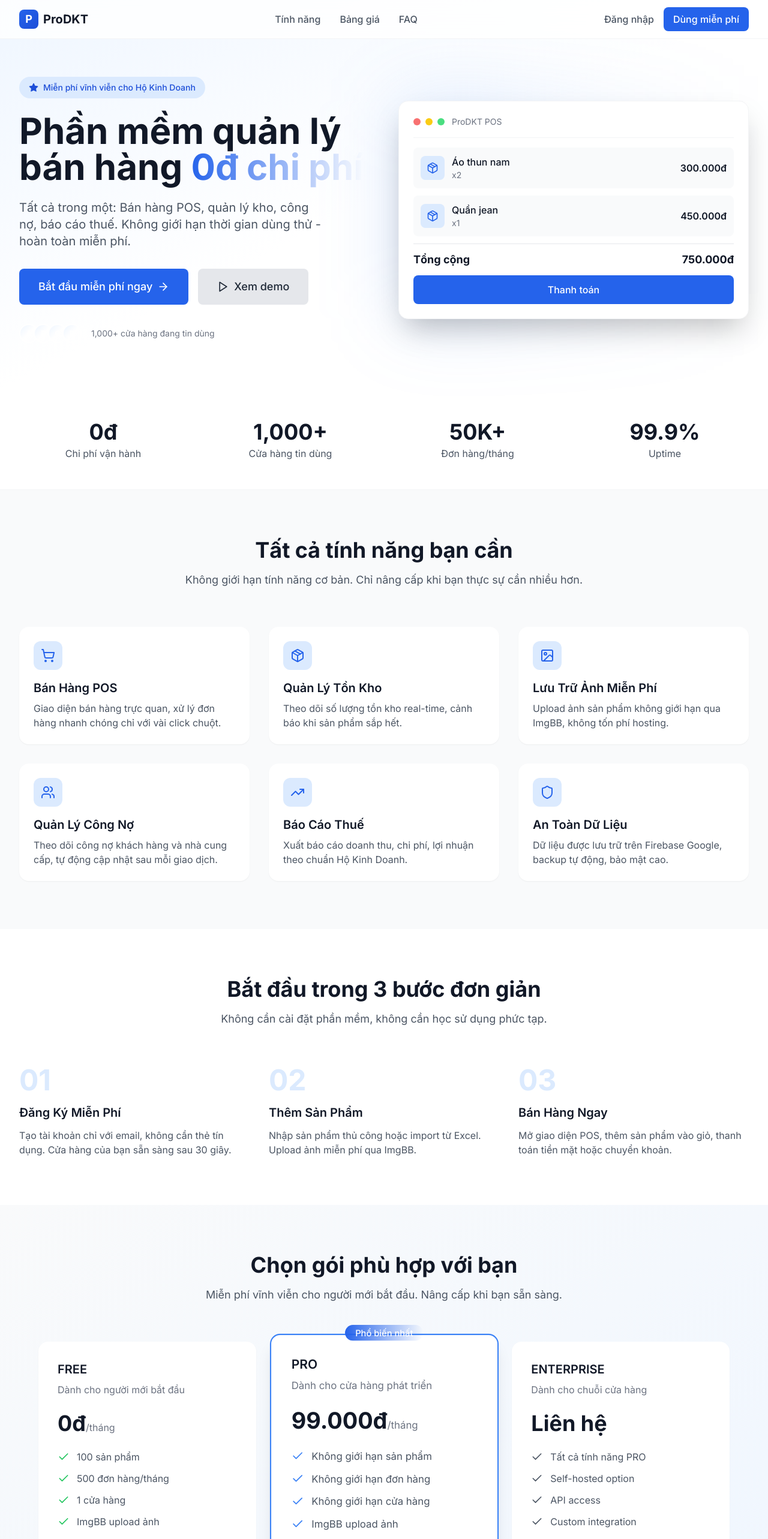
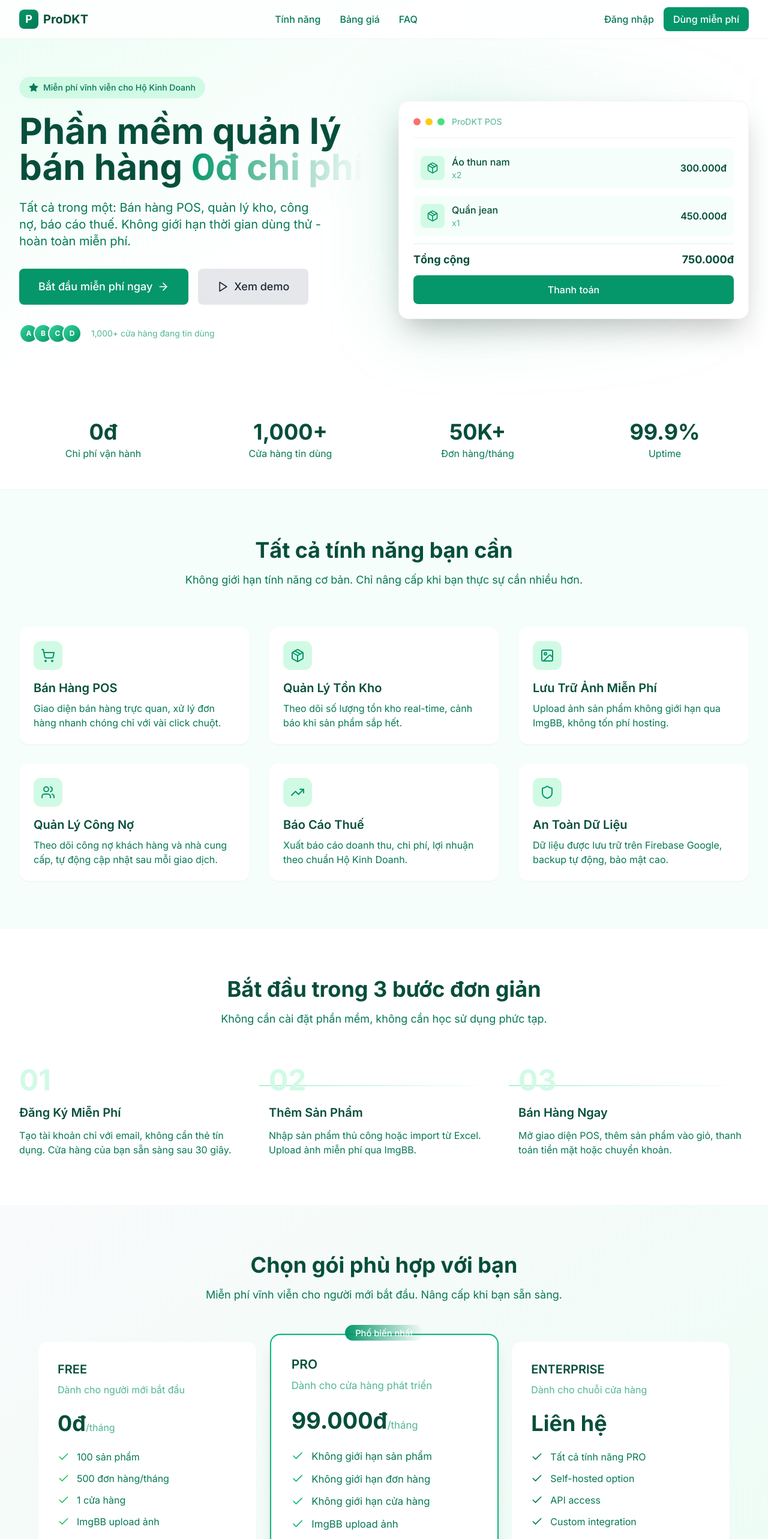
Before and after one commit to dinhkhanhtung/prodkt, a Next.js app: page / in a window 1280 px wide. Shown: the top 2566 px of the page at 60% size. Built offline with nearby package versions, Linux system fonts and the light colour scheme; no server answers.

Commit message:
Consistent Emerald theme across all pages - landing, auth, payment, upgrade, admin-setup, debug

```diff
--- a/app/page.tsx
+++ b/app/page.tsx
@@ -113,19 +113,19 @@ export default function LandingPage() {
               <div className="w-8 h-8 bg-gradient-to-br from-primary-600 to-primary-700 rounded-lg flex items-center justify-center">
                 <span className="text-white font-bold text-lg">P</span>
               </div>
-              <span className="text-xl font-bold text-gray-900">ProDKT</span>
+              <span className="text-xl font-bold text-emerald-900">ProDKT</span>
             </Link>
 
             {/* Desktop Nav */}
             <div className="hidden md:flex items-center gap-8">
-              <a href="#features" className="text-gray-600 hover:text-gray-900 font-medium">Tính năng</a>
-              <a href="#pricing" className="text-gray-600 hover:text-gray-900 font-medium">Bảng giá</a>
-              <a href="#faq" className="text-gray-600 hover:text-gray-900 font-medium">FAQ</a>
+              <a href="#features" className="text-emerald-700 hover:text-emerald-900 font-medium">Tính năng</a>
+              <a href="#pricing" className="text-emerald-700 hover:text-emerald-900 font-medium">Bảng giá</a>
+              <a href="#faq" className="text-emerald-700 hover:text-emerald-900 font-medium">FAQ</a>
             </div>
 
             {/* Auth Buttons */}
             <div className="hidden md:flex items-center gap-4">
-              <Link href="/login" className="text-gray-600 hover:text-gray-900 font-medium">
+              <Link href="/login" className="text-emerald-700 hover:text-emerald-900 font-medium">
                 Đăng nhập
               </Link>
               <Link href="/register" className="btn-primary">
@@ -147,11 +147,11 @@ export default function LandingPage() {
         {mobileMenuOpen && (
           <div className="md:hidden bg-white border-t border-gray-100">
             <div className="px-4 py-4 space-y-3">
-              <a href="#features" className="block text-gray-600 hover:text-gray-900 font-medium">Tính năng</a>
-              <a href="#pricing" className="block text-gray-600 hover:text-gray-900 font-medium">Bảng giá</a>
-              <a href="#faq" className="block text-gray-600 hover:text-gray-900 font-medium">FAQ</a>
+              <a href="#features" className="block text-emerald-700 hover:text-emerald-900 font-medium">Tính năng</a>
+              <a href="#pricing" className="block text-emerald-700 hover:text-emerald-900 font-medium">Bảng giá</a>
+              <a href="#faq" className="block text-emerald-700 hover:text-emerald-900 font-medium">FAQ</a>
               <hr className="border-gray-100" />
-              <Link href="/login" className="block text-gray-600 hover:text-gray-900 font-medium">Đăng nhập</Link>
+              <Link href="/login" className="block text-emerald-700 hover:text-emerald-900 font-medium">Đăng nhập</Link>
               <Link href="/register" className="block btn-primary text-center">Dùng miễn phí</Link>
             </div>
           </div>
@@ -167,13 +167,13 @@ export default function LandingPage() {
                 <Star className="w-4 h-4 fill-current" />
                 Miễn phí vĩnh viễn cho Hộ Kinh Doanh
               </div>
-              <h1 className="text-4xl sm:text-5xl lg:text-6xl font-bold text-gray-900 leading-tight mb-6">
+              <h1 className="text-4xl sm:text-5xl lg:text-6xl font-bold text-emerald-900 leading-tight mb-6">
                 Phần mềm quản lý bán hàng{' '}
                 <span className="text-transparent bg-clip-text bg-gradient-to-r from-primary-600 to-secondary-600">
                   0đ chi phí
                 </span>
               </h1>
-              <p className="text-lg sm:text-xl text-gray-600 mb-8 max-w-lg">
+              <p className="text-lg sm:text-xl text-emerald-700 mb-8 max-w-lg">
                 Tất cả trong một: Bán hàng POS, quản lý kho, công nợ, báo cáo thuế.
                 Không giới hạn thời gian dùng thử - hoàn toàn miễn phí.
               </p>
@@ -190,7 +190,7 @@ export default function LandingPage() {
                   Xem demo
                 </a>
               </div>
-              <div className="mt-8 flex items-center gap-4 text-sm text-gray-500">
+              <div className="mt-8 flex items-center gap-4 text-sm text-emerald-600/70">
                 <div className="flex -space-x-2">
                   {[1,2,3,4].map(i => (
                     <div key={i} className="w-8 h-8 rounded-full bg-gradient-to-br from-primary-400 to-primary-600 border-2 border-white flex items-center justify-center text-white text-xs font-bold">
@@ -210,35 +210,35 @@ export default function LandingPage() {
                     <div className="w-3 h-3 rounded-full bg-yellow-400" />
                     <div className="w-3 h-3 rounded-full bg-green-400" />
                   </div>
-                  <span className="text-sm text-gray-500">ProDKT POS</span>
+                  <span className="text-sm text-emerald-600/70">ProDKT POS</span>
                 </div>
                 <div className="space-y-3">
-                  <div className="flex justify-between items-center p-3 bg-gray-50 rounded-lg">
+                  <div className="flex justify-between items-center p-3 bg-emerald-50/50 rounded-lg">
                     <div className="flex items-center gap-3">
                       <div className="w-10 h-10 bg-primary-100 rounded-lg flex items-center justify-center">
                         <Package className="w-5 h-5 text-primary-600" />
                       </div>
                       <div>
-                        <p className="font-medium text-gray-900">Áo thun nam</p>
-                        <p className="text-sm text-gray-500">x2</p>
+                        <p className="font-medium text-emerald-900">Áo thun nam</p>
+                        <p className="text-sm text-emerald-600/70">x2</p>
                       </div>
                     </div>
-                    <span className="font-semibold text-gray-900">300.000đ</span>
+                    <span className="font-semibold text-emerald-900">300.000đ</span>
                   </div>
-                  <div className="flex justify-between items-center p-3 bg-gray-50 rounded-lg">
+                  <div className="flex justify-between items-center p-3 bg-emerald-50/50 rounded-lg">
                     <div className="flex items-center gap-3">
                       <div className="w-10 h-10 bg-primary-100 rounded-lg flex items-center justify-center">
                         <Package className="w-5 h-5 text-primary-600" />
                       </div>
                       <div>
-                        <p className="font-medium text-gray-900">Quần jean</p>
-                        <p className="text-sm text-gray-500">x1</p>
+                        <p className="font-medium text-emerald-900">Quần jean</p>
+                        <p className="text-sm text-emerald-600/70">x1</p>
                       </div>
                     </div>
-                    <span className="font-semibold text-gray-900">450.000đ</span>
+                    <span className="font-semibold text-emerald-900">450.000đ</span>
                   </div>
-                  <div className="pt-3 border-t border-gray-200">
-                    <div className="flex justify-between text-lg font-bold text-gray-900">
+                  <div className="pt-3 border-t border-emerald-100">
+                    <div className="flex justify-between text-lg font-bold text-emerald-900">
                       <span>Tổng cộng</span>
                       <span>750.000đ</span>
                     </div>
@@ -258,33 +258,33 @@ export default function LandingPage() {
         <div className="max-w-7xl mx-auto px-4 sm:px-6 lg:px-8">
           <div className="grid grid-cols-2 md:grid-cols-4 gap-8 text-center">
             <div>
-              <p className="text-3xl sm:text-4xl font-bold text-gray-900">0đ</p>
-              <p className="text-gray-600 mt-1">Chi phí vận hành</p>
+              <p className="text-3xl sm:text-4xl font-bold text-emerald-900">0đ</p>
+              <p className="text-emerald-700 mt-1">Chi phí vận hành</p>
             </div>
             <div>
-              <p className="text-3xl sm:text-4xl font-bold text-gray-900">1,000+</p>
-              <p className="text-gray-600 mt-1">Cửa hàng tin dùng</p>
+              <p className="text-3xl sm:text-4xl font-bold text-emerald-900">1,000+</p>
+              <p className="text-emerald-700 mt-1">Cửa hàng tin dùng</p>
             </div>
             <div>
-              <p className="text-3xl sm:text-4xl font-bold text-gray-900">50K+</p>
-              <p className="text-gray-600 mt-1">Đơn hàng/tháng</p>
+              <p className="text-3xl sm:text-4xl font-bold text-emerald-900">50K+</p>
+              <p className="text-emerald-700 mt-1">Đơn hàng/tháng</p>
             </div>
             <div>
-              <p className="text-3xl sm:text-4xl font-bold text-gray-900">99.9%</p>
-              <p className="text-gray-600 mt-1">Uptime</p>
+              <p className="text-3xl sm:text-4xl font-bold text-emerald-900">99.9%</p>
+              <p className="text-emerald-700 mt-1">Uptime</p>
             </div>
           </div>
         </div>
       </section>
 
       {/* Features Section */}
-      <section id="features" className="py-20 bg-gray-50">
+      <section id="features" className="py-20 bg-emerald-50/50">
         <div className="max-w-7xl mx-auto px-4 sm:px-6 lg:px-8">
           <div className="text-center max-w-3xl mx-auto mb-16">
-            <h2 className="text-3xl sm:text-4xl font-bold text-gray-900 mb-4">
+            <h2 className="text-3xl sm:text-4xl font-bold text-emerald-900 mb-4">
               Tất cả tính năng bạn cần
             </h2>
-            <p className="text-lg text-gray-600">
+            <p className="text-lg text-emerald-700">
               Không giới hạn tính năng cơ bản. Chỉ nâng cấp khi bạn thực sự cần nhiều hơn.
             </p>
           </div>
@@ -294,8 +294,8 @@ export default function LandingPage() {
                 <div className="w-12 h-12 bg-primary-100 rounded-xl flex items-center justify-center text-primary-600 mb-4">
                   {feature.icon}
                 </div>
-                <h3 className="text-xl font-semibold text-gray-900 mb-2">{feature.title}</h3>
-                <p className="text-gray-600">{feature.description}</p>
+                <h3 className="text-xl font-semibold text-emerald-900 mb-2">{feature.title}</h3>
+                <p className="text-emerald-700">{feature.description}</p>
               </div>
             ))}
           </div>
@@ -306,10 +306,10 @@ export default function LandingPage() {
       <section className="py-20 bg-white">
         <div className="max-w-7xl mx-auto px-4 sm:px-6 lg:px-8">
           <div className="text-center max-w-3xl mx-auto mb-16">
-            <h2 className="text-3xl sm:text-4xl font-bold text-gray-900 mb-4">
+            <h2 className="text-3xl sm:text-4xl font-bold text-emerald-900 mb-4">
               Bắt đầu trong 3 bước đơn giản
             </h2>
-            <p className="text-lg text-gray-600">
+            <p className="text-lg text-emerald-700">
               Không cần cài đặt phần mềm, không cần học sử dụng phức tạp.
             </p>
           </div>
@@ -317,8 +317,8 @@ export default function LandingPage() {
             {steps.map((step, idx) => (
               <div key={idx} className="relative">
                 <div className="text-5xl font-bold text-primary-100 mb-4">{step.number}</div>
-                <h3 className="text-xl font-semibold text-gray-900 mb-3">{step.title}</h3>
-                <p className="text-gray-600">{step.description}</p>
+                <h3 className="text-xl font-semibold text-emerald-900 mb-3">{step.title}</h3>
+                <p className="text-emerald-700">{step.description}</p>
                 {idx < 2 && (
                   <div className="hidden md:block absolute top-8 left-full w-full h-0.5 bg-gradient-to-r from-primary-200 to-transparent ml-4" />
                 )}
@@ -332,21 +332,21 @@ export default function LandingPage() {
       <section id="pricing" className="py-20 bg-gradient-to-br from-gray-50 to-primary-50">
         <div className="max-w-7xl mx-auto px-4 sm:px-6 lg:px-8">
           <div className="text-center max-w-3xl mx-auto mb-16">
-            <h2 className="text-3xl sm:text-4xl font-bold text-gray-900 mb-4">
+            <h2 className="text-3xl sm:text-4xl font-bold text-emerald-900 mb-4">
               Chọn gói phù hợp với bạn
             </h2>
-            <p className="text-lg text-gray-600">
+            <p className="text-lg text-emerald-700">
               Miễn phí vĩnh viễn cho người mới bắt đầu. Nâng cấp khi bạn sẵn sàng.
             </p>
           </div>
           <div className="grid md:grid-cols-3 gap-8 max-w-6xl mx-auto">
             {/* Free Plan */}
             <div className="bg-white rounded-2xl p-8 shadow-sm">
-              <h3 className="text-xl font-semibold text-gray-900 mb-2">FREE</h3>
-              <p className="text-gray-500 mb-6">Dành cho người mới bắt đầu</p>
+              <h3 className="text-xl font-semibold text-emerald-900 mb-2">FREE</h3>
+              <p className="text-emerald-600/70 mb-6">Dành cho người mới bắt đầu</p>
               <div className="mb-6">
-                <span className="text-4xl font-bold text-gray-900">0đ</span>
-                <span className="text-gray-500">/tháng</span>
+                <span className="text-4xl font-bold text-emerald-900">0đ</span>
+                <span className="text-emerald-600/70">/tháng</span>
               </div>
               <ul className="space-y-3 mb-8">
                 {[
@@ -357,7 +357,7 @@ export default function LandingPage() {
                   'Báo cáo cơ bản',
                   'Hỗ trợ cộng đồng'
                 ].map((item, i) => (
-                  <li key={i} className="flex items-center gap-3 text-gray-600">
+                  <li key={i} className="flex items-center gap-3 text-emerald-700">
                     <Check className="w-5 h-5 text-green-500 flex-shrink-0" />
                     {item}
                   </li>
@@ -375,11 +375,11 @@ export default function LandingPage() {
                   Phổ biến nhất
                 </span>
               </div>
-              <h3 className="text-xl font-semibold text-gray-900 mb-2">PRO</h3>
-              <p className="text-gray-500 mb-6">Dành cho cửa hàng phát triển</p>
+              <h3 className="text-xl font-semibold text-emerald-900 mb-2">PRO</h3>
+              <p className="text-emerald-600/70 mb-6">Dành cho cửa hàng phát triển</p>
               <div className="mb-6">
-                <span className="text-4xl font-bold text-gray-900">99.000đ</span>
-                <span className="text-gray-500">/tháng</span>
+                <span className="text-4xl font-bold text-emerald-900">99.000đ</span>
+                <span className="text-emerald-600/70">/tháng</span>
               </div>
               <ul className="space-y-3 mb-8">
                 {[
@@ -391,7 +391,7 @@ export default function LandingPage() {
                   'Hỗ trợ ưu tiên (24h)',
                   'Multi-user (5 người)'
                 ].map((item, i) => (
-                  <li key={i} className="flex items-center gap-3 text-gray-600">
+                  <li key={i} className="flex items-center gap-3 text-emerald-700">
                     <Check className="w-5 h-5 text-primary-500 flex-shrink-0" />
                     {item}
                   </li>
@@ -404,10 +404,10 @@ export default function LandingPage() {
 
             {/* Enterprise Plan */}
             <div className="bg-white rounded-2xl p-8 shadow-sm">
-              <h3 className="text-xl font-semibold text-gray-900 mb-2">ENTERPRISE</h3>
-              <p className="text-gray-500 mb-6">Dành cho chuỗi cửa hàng</p>
+              <h3 className="text-xl font-semibold text-emerald-900 mb-2">ENTERPRISE</h3>
+              <p className="text-emerald-600/70 mb-6">Dành cho chuỗi cửa hàng</p>
               <div className="mb-6">
-                <span className="text-4xl font-bold text-gray-900">Liên hệ</span>
+                <span className="text-4xl font-bold text-emerald-900">Liên hệ</span>
               </div>
               <ul className="space-y-3 mb-8">
                 {[
@@ -419,7 +419,7 @@ export default function LandingPage() {
                   'Hỗ trợ 24/7 phone',
                   'Dedicated account manager'
                 ].map((item, i) => (
-                  <li key={i} className="flex items-center gap-3 text-gray-600">
+                  <li key={i} className="flex items-center gap-3 text-emerald-700">
                     <Check className="w-5 h-5 text-secondary-500 flex-shrink-0" />
                     {item}
                   </li>
@@ -437,27 +437,27 @@ export default function LandingPage() {
       <section id="faq" className="py-20 bg-white">
         <div className="max-w-3xl mx-auto px-4 sm:px-6 lg:px-8">
           <div className="text-center mb-12">
-            <h2 className="text-3xl sm:text-4xl font-bold text-gray-900 mb-4">
+            <h2 className="text-3xl sm:text-4xl font-bold text-emerald-900 mb-4">
               Câu hỏi thường gặp
             </h2>
           </div>
           <div className="space-y-4">
             {faqs.map((faq, idx) => (
-              <div key={idx} className="border border-gray-200 rounded-xl overflow-hidden">
+              <div key={idx} className="border border-emerald-100 rounded-xl overflow-hidden">
                 <button
-                  className="w-full flex items-center justify-between p-5 text-left hover:bg-gray-50 transition-colors"
+                  className="w-full flex items-center justify-between p-5 text-left hover:bg-emerald-50/50 transition-colors"
                   onClick={() => toggleFaq(idx)}
                 >
-                  <span className="font-medium text-gray-900 pr-4">{faq.question}</span>
+                  <span className="font-medium text-emerald-900 pr-4">{faq.question}</span>
                   {openFaq === idx ? (
-                    <ChevronUp className="w-5 h-5 text-gray-500 flex-shrink-0" />
+                    <ChevronUp className="w-5 h-5 text-emerald-600/70 flex-shrink-0" />
                   ) : (
-                    <ChevronDown className="w-5 h-5 text-gray-500 flex-shrink-0" />
+                    <ChevronDown className="w-5 h-5 text-emerald-600/70 flex-shrink-0" />
                   )}
                 </button>
                 {openFaq === idx && (
                   <div className="px-5 pb-5">
-                    <p className="text-gray-600 leading-relaxed">{faq.answer}</p>
+                    <p className="text-emerald-700 leading-relaxed">{faq.answer}</p>
                   </div>
                 )}
               </div>
@@ -507,7 +507,7 @@ export default function LandingPage() {
                 </div>
                 <span className="text-xl font-bold text-white">ProDKT</span>
               </div>
-              <p className="text-sm text-gray-400">
+              <p className="text-sm text-emerald-400">
                 Phần mềm quản lý bán hàng miễn phí cho Hộ Kinh Doanh Việt Nam.
               </p>
             </div>
@@ -540,7 +540,7 @@ export default function LandingPage() {
             </div>
           </div>
           <div className="border-t border-gray-800 pt-8 flex flex-col md:flex-row justify-between items-center gap-4">
-            <p className="text-sm text-gray-500">
+            <p className="text-sm text-emerald-600/70">
               © 2024 ProDKT. All rights reserved.
             </p>
             <div className="flex gap-6 text-sm">
--- a/tailwind.config.js
+++ b/tailwind.config.js
@@ -9,11 +9,16 @@ module.exports = {
     extend: {
       colors: {
         primary: {
-          50: '#eff6ff',
-          100: '#dbeafe',
-          500: '#3b82f6',
-          600: '#2563eb',
-          700: '#1d4ed8',
+          50: '#ecfdf5',
+          100: '#d1fae5',
+          200: '#a7f3d0',
+          300: '#6ee7b7',
+          400: '#34d399',
+          500: '#10b981',
+          600: '#059669',
+          700: '#047857',
+          800: '#065f46',
+          900: '#064e3b',
         },
       },
     },
```
Also changed, not shown: app/(auth)/login/page.tsx (+4 -4 lines), app/(auth)/register/page.tsx (+5 -5 lines), app/payment/page.tsx (+36 -36 lines).
